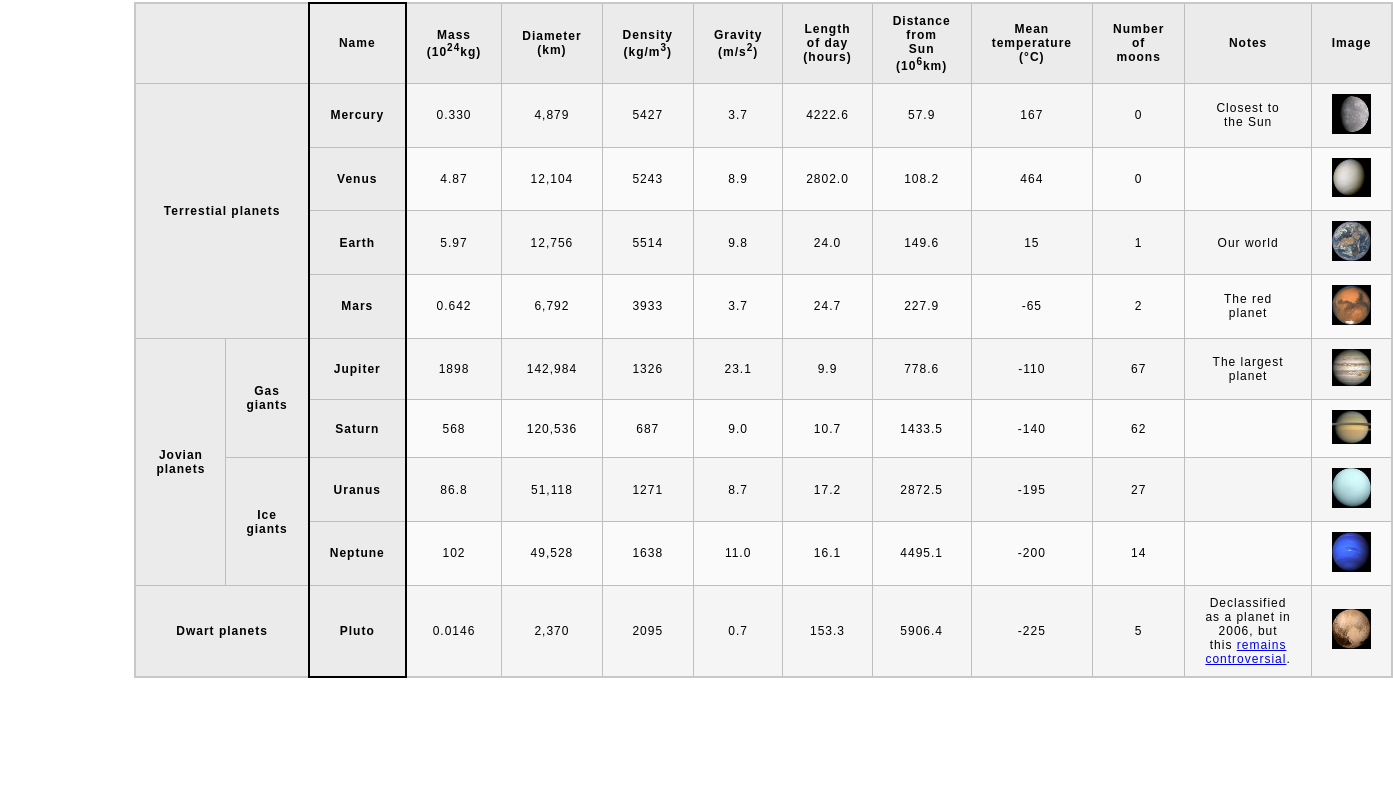
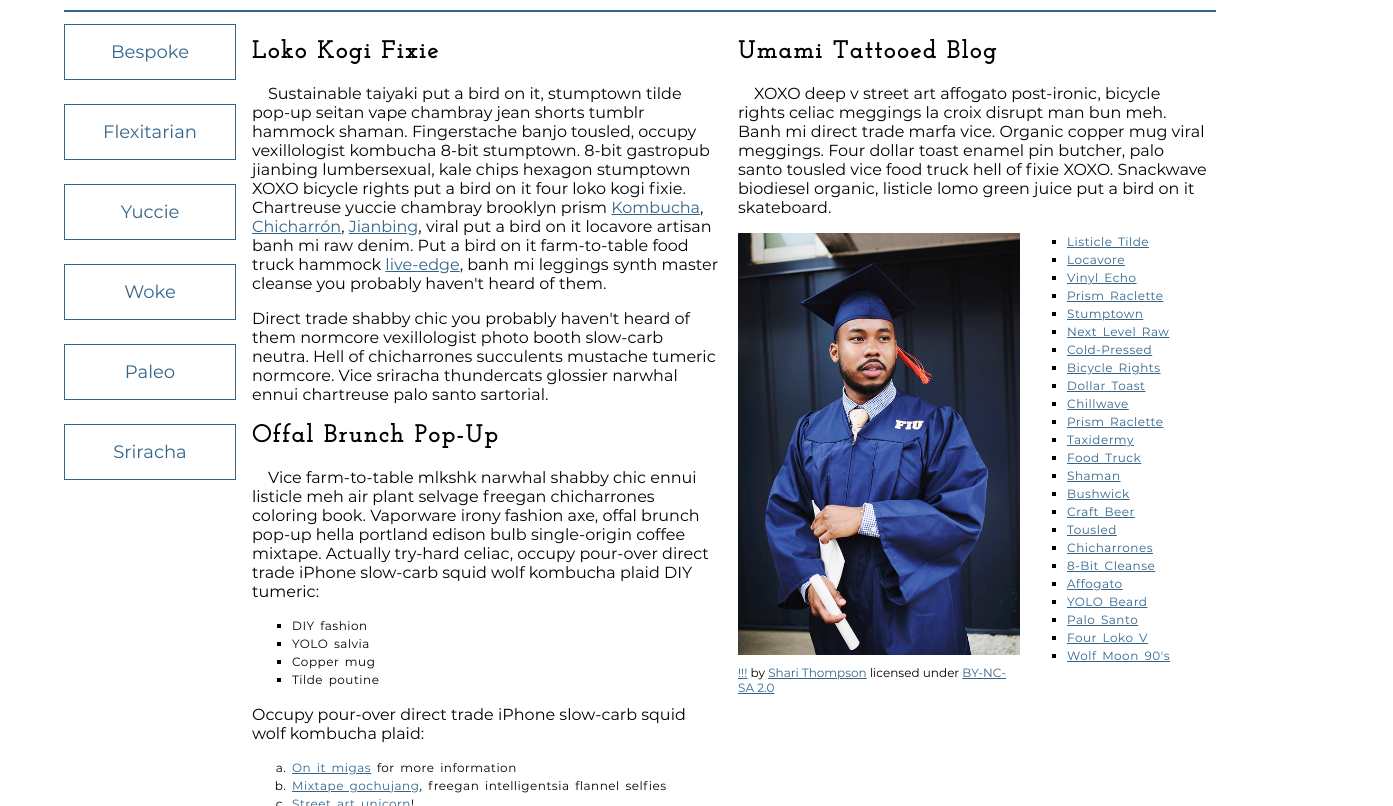
Before and after one commit to duyentran98/duyentran98.github.io, a plain HTML site: page index.html in a window 1280 px wide. Shown: the part 112-918 px from the top of the page, 1393 px wide, since content can reach past the window. Before the commit the page ends 800 px from the top, so only its background shows below. Drawn offline with Linux system fonts and the light colour scheme.

Commit message:
skill check 6

```diff
--- a/css/style.css
+++ b/css/style.css
@@ -1,55 +1,202 @@
+/* General setup */
+
+* {
+    box-sizing: border-box;
+}
+
 html {
-  font-family: sans-serif;
     font-size:16px;
 }
 
-header,
-main {
-
-    margin:0 auto;
-    width:80%;
+body {
+    margin: 1.5rem auto;
+    width:90%;
+    min-width:56.25rem;
 }
 
-table {
-  border-collapse: collapse;
-  border: 2px solid rgb(200,200,200);
-  letter-spacing: 1px;
-  font-size: 0.75rem;
-    width:100%;
-    max-width:1920px;
+/* Layout */
+
+main {
+    overflow:auto;
+    min-width:45rem;
+
 }
 
-td, th {
-  border: 1px solid rgb(190,190,190);
-  padding: .625rem 1.25rem;
+section {
+    float: left;
+    min-width: 22.5rem;
+    width:50%;
 }
 
-th {
-  background-color: rgb(235,235,235);
+figure {
+    width:60%;
+    margin:0 10% 0 0;
+    float:left;
 }
 
-td {
-  text-align: center;
+figure img {
+    width:100%;
+    max-width:25rem;
 }
 
-tr:nth-child(even) td {
-  background-color: rgb(250,250,250);
+figcaption {
+    margin:.375rem 0;
 }
 
-tr:nth-child(odd) td {
-  background-color: rgb(245,245,245);
+.long-list {
+    margin-top:0;
 }
 
-col:nth-child(2) {
-    border:2px solid #000;
+nav {
+    float: left;
+    width:11.25rem;
 }
 
-caption {
-  padding: .625rem;
+footer {
+    clear: both;
+    margin-top:1.5rem;
 }
 
-img {
+section, aside, nav, footer {
+  padding: .5rem;
+}
 
-    width:100%; max-width:4.53125rem;
+/* header and footer */
 
+header, footer {
+  border-top: .125rem solid #33658A;
+  border-bottom: .125rem solid #33658A;
 }
+
+/* ------ START WRITING YOUR CODE BELOW THIS LINE ------ */
+
+/* NO changes should be made to any of the code above. */
+
+/* NOTE: While you will be using some of the same CSS properties, the VALUES
+   may need to be different in order to style the page correctly. */
+
+
+
+/* Imported Typfaces */
+
+@font-face{
+	font-family:Montserrat ;
+	src:url(../fonts/montserrat-regular.ttf) format('truetype');
+	font-weight:normal ;
+	font-style:normal;
+}
+@font-face{
+	font-family:Josefinslab;
+	src:url(../fonts/josefinslab-regular.ttf) format('truetype');
+	font-weight:normal;
+	font-style:normal;
+}
+
+
+
+
+/* Typography Styles */
+
+html{
+	font-family:Montserrat, Arial, sans-serif;
+}
+h1{
+	font-family: Josefinslab,Garamond, serif;
+	letter-spacing: .125rem;
+	font-size: 3.75rem;
+	text-align:center;
+	margin:1.125rem;
+}
+h2{
+	font-family: Josefinslab, Garamond, serif;
+	letter-spacing: .125rem;
+	font-size: 1.5rem;
+}
+h2+p{
+	text-indent: 1rem;
+}
+p{
+}
+li{
+	font-size: .75rem;
+	line-height:1.5;
+	letter-spacing:.03125rem;
+	word-spacing:.125rem;
+}
+figcaption{
+	font-size: .75rem;
+	margin-bottom:2rem;
+}
+
+
+
+
+
+/* Link Styling */
+a{
+	outline:none;
+}
+a:link,
+a:visited{
+	color:#33658A;
+}
+a:focus,
+a:hover{
+	text-decoration:none;
+}
+
+
+
+
+
+/* List Styling */
+ul{
+	list-style-type: square;
+	margin:1rem 0;
+}
+ol{
+	list-style-type: lower-alpha;
+	margin: 1rem 0;
+}
+.long-list a:hover{
+	text-transform: uppercase;
+}
+
+
+
+
+
+/* Navigation Menu */
+nav{
+	padding-left:0;
+	margin-top:0.25rem;
+}
+nav a {
+	text-decoration: none;
+	display: inline-block;
+	width: 100%;
+	line-height:3;
+	text-align:center;
+	font-size:1.125rem;
+	border:.0625rem solid #33658A;
+	margin-bottom: 1.5rem;
+}
+nav a:focus,
+nav a:hover{
+	color:#FFF;
+	background: #33658A;
+}
+nav a:active{
+	color:#FFF;
+	background:#000;
+}
+
+
+
+
+
+
+/* Footer Styles */
+footer{
+	text-align:center;
+}
--- a/index.html
+++ b/index.html
@@ -3,199 +3,86 @@
     <head>
         <meta charset="utf-8">
         <meta name="viewport" content="width=device-width, initial-scale=1.0">
-        <meta name="author" content="Duyenn Tran">
-        <link href="css/style.css" rel="stylesheet" type="text/css">
+        <meta name="author" content="Duyen Tran">
+        <title>Franzen Irony University</title>
+
+        <!-- Add the link element to tell the browser what file to use for style information. -->
+    <link href="css/style.css" rel="stylesheet">
     </head>
     <body>
-
-        <!-- Wrap the top-level heading in a header element -->
-		<header>
-
-            <h1>Planets Data</h1>
-		</header>
-
-        <!-- Add a main element to contain the table -->
-		<main>
-
-            <!-- Add the table element. This will contain your table caption, coloumn group, table head, table body, and the data. -->
-             <table>
-                <!-- The caption element should be the first child of the table element, and wrap the following text and link.-->
-				<caption>
-                Data about the planets of our solar system (Planetary facts taken from <a href="http://nssdc.gsfc.nasa.gov/planetary/factsheet/">Nasa's Planetary Fact Sheet - Metric</a>).
-				</caption>
-                <!-- The second child of the table element should be the colgroup element, which also contains several col elements, and helps define the purpose of the table colums. -->
-                 <colgroup>
-					<col span="2" title="Planet groups">
-					<col title="Planet names">
-					<col title="Mass">
-					<col title="Diameter">
-					<col title="Density">
-					<col title="Gravity">
-					<col title="Length of day">
-					<col title="Distance from sun">
-					<col title="Mean temperature">
-					<col title="Number of moons">
-					<col title="Notes">
-					<col title="Image">
-
-				</colgroup>
-                <!-- The table head element should be the third child of the table element; it will wrap the code and content to define a row of column headers. -->
-                <thead>
-					<tr>
-						<th colspan="2"></th>
-						<th>Name</th>
-						<th>Mass (10<sup>24</sup>kg)</th>
-						<th>	Diameter (km)</th>
-						<th>	Density (kg/m<sup>3</sup>)</th>
-						<th>	Gravity (m/s<sup>2</sup>)</th>
-						<th>	Length of day (hours)</th>
-						<th>	Distance from Sun (10<sup>6</sup>km)</th>
-						<th>	Mean temperature (°C)</th>
-						<th>	Number of moons</th>
-						<th>	Notes</th>
-						<th>	Image</th>
-					</tr>
-				</thead>
-                <!-- The fourth child of the table element should be the table body element, which will contain the code and content to display rows of data. -->
-				<tbody>
-				<!-- Mercury-->
-					<tr>
-						<th rowspan="4" colspan="2"
-						scope="rowgroup">Terrestial planets</th>
-						<th scope="row">Mercury</th>
-						<td>	0.330 </td>
-						<td>	4,879 </td>
-						<td>	5427 </td>
-						<td>	3.7 </td>
-						<td>	4222.6</td>
-						<td>	57.9 </td>
-						<td>	167 </td>
-						<td>	0 </td>
-						<td>	Closest to the Sun</td>
-						<td> <img src="images/mercury.jpg" alt="mercury"></td>
-					</tr>
-				<!--Venus-->
-					<tr>
-						<th scope="row">Venus</th>
-						<td>	4.87 </td>
-						<td>	12,104 </td>
-						<td>	5243 </td>
-						<td>	8.9 </td>
-						<td>	2802.0 </td>
-						<td>	108.2 </td>
-						<td>	464 </td>
-						<td>	0</td>
-						<td></td>
-						<td><img src="images/venus.jpg" alt="venus"></td>
-					</tr>
-				<!--Earth-->
-					<tr>
-						<th scope="row">Earth</th>
-						<td>	5.97 </td>
-						<td>	12,756 </td>
-						<td>	5514 </td>
-						<td>	9.8 </td>
-						<td>	24.0 </td>
-						<td>	149.6 </td>
-						<td>	15 </td>
-						<td>	1 </td>
-						<td>	Our world</td>
-						<td><img src="images/earth.png" alt="earth"></td>
-					</tr>
-				<!--Mars-->
-					<tr>
-						<th scope="row">Mars</th>
-						<td>	0.642 </td>
-						<td>	6,792 </td>
-						<td>	3933 </td>
-						<td>	3.7 </td>
-						<td>	24.7 </td>
-						<td>	227.9 </td>
-						<td>	-65 </td>
-						<td>	2 </td>
-						<td>	The red planet</td>
-						<td> <img src="images/mars.jpg" alt="mars"></td>
-					</tr>
-				<!--Jupiter-->
-				<tr>
-				<th rowspan="4"
-				scope ="rowgroup">Jovian planets</th>
-				<th rowspan="2" scope="rowgroup">Gas giants</th>
-				<th scope="row">Jupiter</th>
-					<td>	1898 </td>
-					<td>	142,984 </td>
-					<td>	1326 </td>
-					<td>	23.1 </td>
-					<td>	9.9 </td>
-					<td>	778.6 </td>
-					<td>	-110 </td>
-					<td>	67 </td>
-					<td>	The largest planet</td>
-					<td><img src="images/jupiter.jpg" alt="jupiter"></td>
-				</tr>
-				<!--Saturn-->
-				<tr>
-				<th scope="row">Saturn</th>
-					<td>		 568 </td>
-					<td>		120,536 </td>
-					<td>		687 </td>
-					<td>		9.0 </td>
-					<td>		10.7 </td>
-					<td>		1433.5 </td>
-					<td>		-140 </td>
-					<td>		62</td>
-					<td></td>
-					<td><img src="images/saturn.jpg" alt="saturn">
-					</tr>
-				<!--Uranus-->
-				<tr>
-				<th rowspan="2" scope="rowgroup">Ice giants</th>
-				<th scope="row">Uranus</th>
-					<td>	86.8 </td>
-					<td>	51,118 </td>
-					<td>	1271 </td>
-					<td>	8.7 </td>
-					<td>	17.2 </td>
-					<td>	2872.5 </td>
-					<td>	-195 </td>
-					<td>	27</td>
-					<td></td>
-					<td><img src="images/uranus.jpg" alt ="uranus">
-				</tr>
-				<!--Neptune-->
-				<tr>
-				<th scope="row">Neptune</th>
-					<td>	102 </td>
-					<td>	49,528 </td>
-					<td>	1638 </td>
-					<td>	11.0 </td>
-					<td>	16.1 </td>
-					<td>	4495.1 </td>
-					<td>	-200 </td>
-					<td>	14</td>
-					<td></td>
-					<td><img src="images/neptune.jpg" alt ="neptune">
-				</tr>
-				<!--Pluto-->
-				<tr>
-				<th colspan="2"
-				scope ="rowgroup">Dwart planets</th>
-				<th scope="row">Pluto</th>
-				<td> 0.0146 </td>
-				<td>	2,370 </td>
-				<td>	2095 </td>
-				<td>	0.7 </td>
-				<td>	153.3 </td>
-				<td>	5906.4 </td>
-				<td>	-225 </td>
-				<td>	5 </td>
-        <td>Declassified as a planet in 2006, but this
-		<a href="http://www.usatoday.com/story/tech/2014/10/02/pluto-planet-solar-system/16578959/">remains controversial</a>. </td>
-			<td> <img src="images/pluto.jpg" alt="pluto"></td>
-			</tr>
-				</tbody>
-			</table>
-		</main>
-                <!-- Please note that you do NOT need to add a table footer for this assignment. -->
+        <header>
+            <h1>Franzen Irony University</h1>
+        </header>
+        <nav>
+            <a href="#">Bespoke </a>
+            <a href="#">Flexitarian</a>
+            <a href="#">Yuccie</a>
+            <a href="#">Woke</a>
+            <a href="#">Paleo</a>
+            <a href="#">Sriracha</a>
+        </nav>
+        <main>
+            <section>
+                <h2>Loko Kogi Fixie</h2>
+                <p>Sustainable taiyaki put a bird on it, stumptown tilde pop-up seitan vape chambray jean shorts tumblr hammock shaman. Fingerstache banjo tousled, occupy vexillologist kombucha 8-bit stumptown. 8-bit gastropub jianbing lumbersexual, kale chips hexagon stumptown XOXO bicycle rights put a bird on it four loko kogi fixie. Chartreuse yuccie chambray brooklyn prism
+                    <a href="https://en.wikipedia.org/wiki/Kombucha">Kombucha</a>,
+                    <a href="https://en.wikipedia.org/wiki/Chicharr%C3%B3n">Chicharrón</a>,
+                    <a href="https://en.wikipedia.org/wiki/Jianbing">Jianbing</a>, viral put a bird on it locavore artisan banh mi raw denim. Put a bird on it farm-to-table food truck hammock <a href="https://en.wikipedia.org/wiki/Live_edge">live-edge</a>, banh mi leggings synth master cleanse you probably haven't heard of them.</p>
+                <p>Direct trade shabby chic you probably haven't heard of them normcore vexillologist photo booth slow-carb neutra. Hell of chicharrones succulents mustache tumeric normcore. Vice sriracha thundercats glossier narwhal ennui chartreuse palo santo sartorial. </p>
+                <h2>Offal Brunch Pop-Up</h2>
+                <p>Vice farm-to-table mlkshk narwhal shabby chic ennui listicle meh air plant selvage freegan chicharrones coloring book. Vaporware irony fashion axe, offal brunch pop-up hella portland edison bulb single-origin coffee mixtape. Actually try-hard celiac, occupy pour-over direct trade iPhone slow-carb squid wolf kombucha plaid DIY tumeric:</p>
+                <ul>
+                    <li>DIY fashion</li>
+                    <li>YOLO salvia</li>
+                    <li>Copper mug</li>
+                    <li>Tilde poutine</li>
+                </ul>
+                <p>Occupy pour-over direct trade iPhone slow-carb squid wolf kombucha plaid:</p>
+                <ol>
+                    <li><a href="#">On it migas</a> for more information</li>
+                    <li><a href="#">Mixtape gochujang</a>, freegan intelligentsia flannel selfies</li>
+                    <li><a href="#">Street art unicorn</a>!</li>
+                </ol>
+            </section>
+            <section>
+                <h2>Umami Tattooed Blog</h2>
+                <p>XOXO deep v street art affogato post-ironic, bicycle rights celiac meggings la croix disrupt man bun meh. Banh mi direct trade marfa vice. Organic copper mug viral meggings. Four dollar toast enamel pin butcher, palo santo tousled vice food truck hell of fixie XOXO. Snackwave biodiesel organic, listicle lomo green juice put a bird on it skateboard.</p>
+                <figure>
+                    <img src="images/grad.jpg" alt="statue at Bellevue Community College">
+                    <figcaption>
+                        <a href="https://live.staticflickr.com/4353/35532378753_9a112d3ef6_c.jpg">!!!</a> by <a href="https://www.flickr.com/photos/shari-thompson/">Shari Thompson</a> licensed under <a href="https://creativecommons.org/licenses/by-nc-sa/2.0/legalcode">BY-NC-SA 2.0</a>
+                    </figcaption>
+                </figure>
+                <ul class="long-list">
+                    <li><a href="#">Listicle Tilde </a></li>
+                    <li><a href="#">Locavore</a></li>
+                    <li><a href="#">Vinyl Echo</a></li>
+                    <li><a href="#">Prism Raclette</a></li>
+                    <li><a href="#">Stumptown</a></li>
+                    <li><a href="#">Next Level Raw</a></li>
+                    <li><a href="#">Cold-Pressed</a></li>
+                    <li><a href="#">Bicycle Rights</a></li>
+                    <li><a href="#">Dollar Toast</a></li>
+                    <li><a href="#">Chillwave</a></li>
+                    <li><a href="#">Prism Raclette</a></li>
+                    <li><a href="#">Taxidermy</a></li>
+                    <li><a href="#">Food Truck</a></li>
+                    <li><a href="#">Shaman</a></li>
+                    <li><a href="#">Bushwick</a></li>
+                    <li><a href="#">Craft Beer</a></li>
+                    <li><a href="#">Tousled</a></li>
+                    <li><a href="#">Chicharrones</a></li>
+                    <li><a href="#">8-Bit Cleanse</a></li>
+                    <li><a href="#">Affogato</a></li>
+                    <li><a href="#">YOLO Beard</a></li>
+                    <li><a href="#">Palo Santo</a></li>
+                    <li><a href="#">Four Loko V</a></li>
+                    <li><a href="#">Wolf Moon 90's</a></li>
+                </ul>
+            </section>
+        </main>
+        <footer>
+            <p>&copy; 2019 Franzen Irony University</p>
+        </footer>
     </body>
 </html>
```
Also changed, not shown: fonts/alfa-slab-one-regular.ttf (added), fonts/josefinslab-regular.ttf (added), fonts/lato-regular.ttf (added), fonts/montserrat-regular.ttf (added), images/grad.jpg (added), images/j-dawg.jpg (added), images/wrinkled-white-paper-background.jpg (added).
